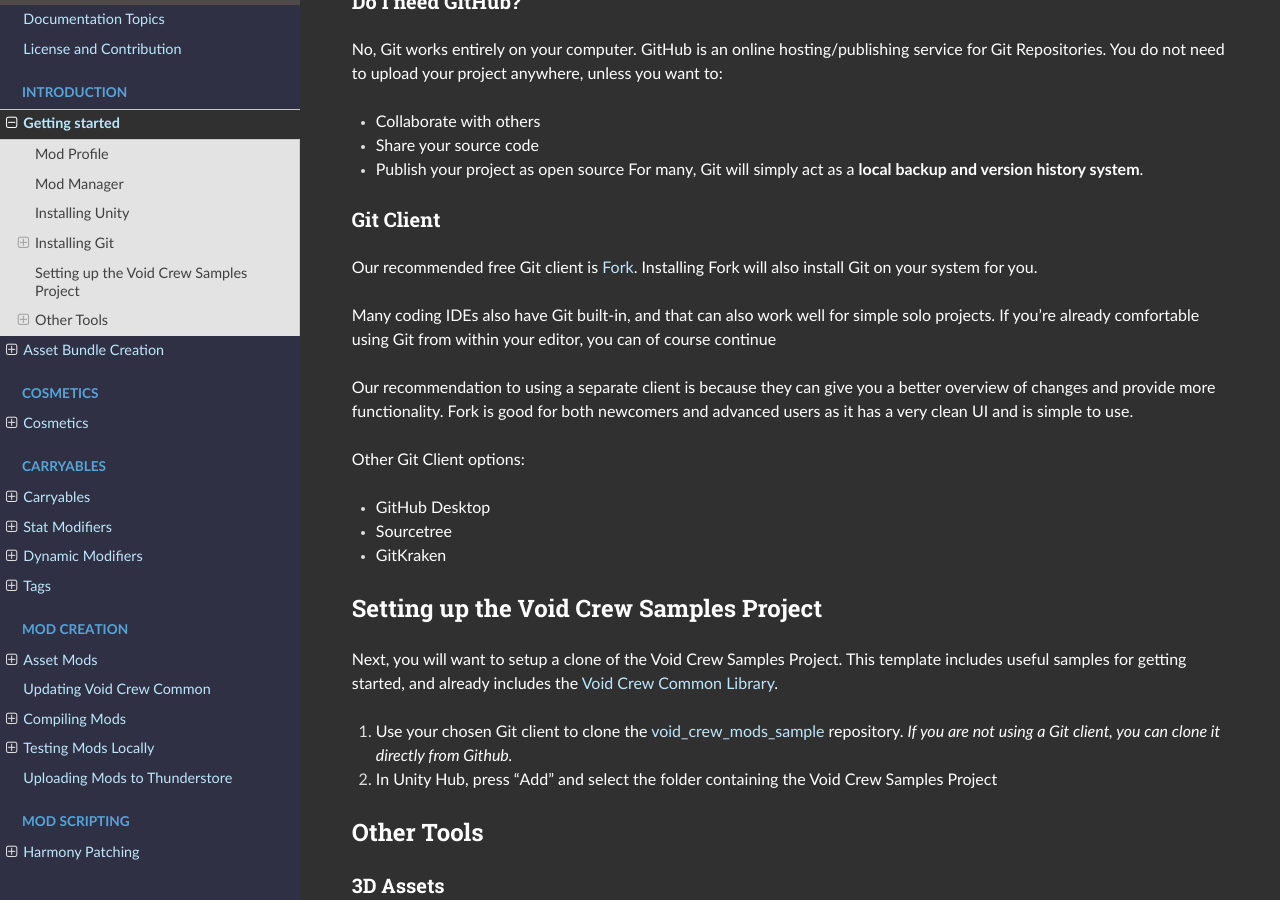
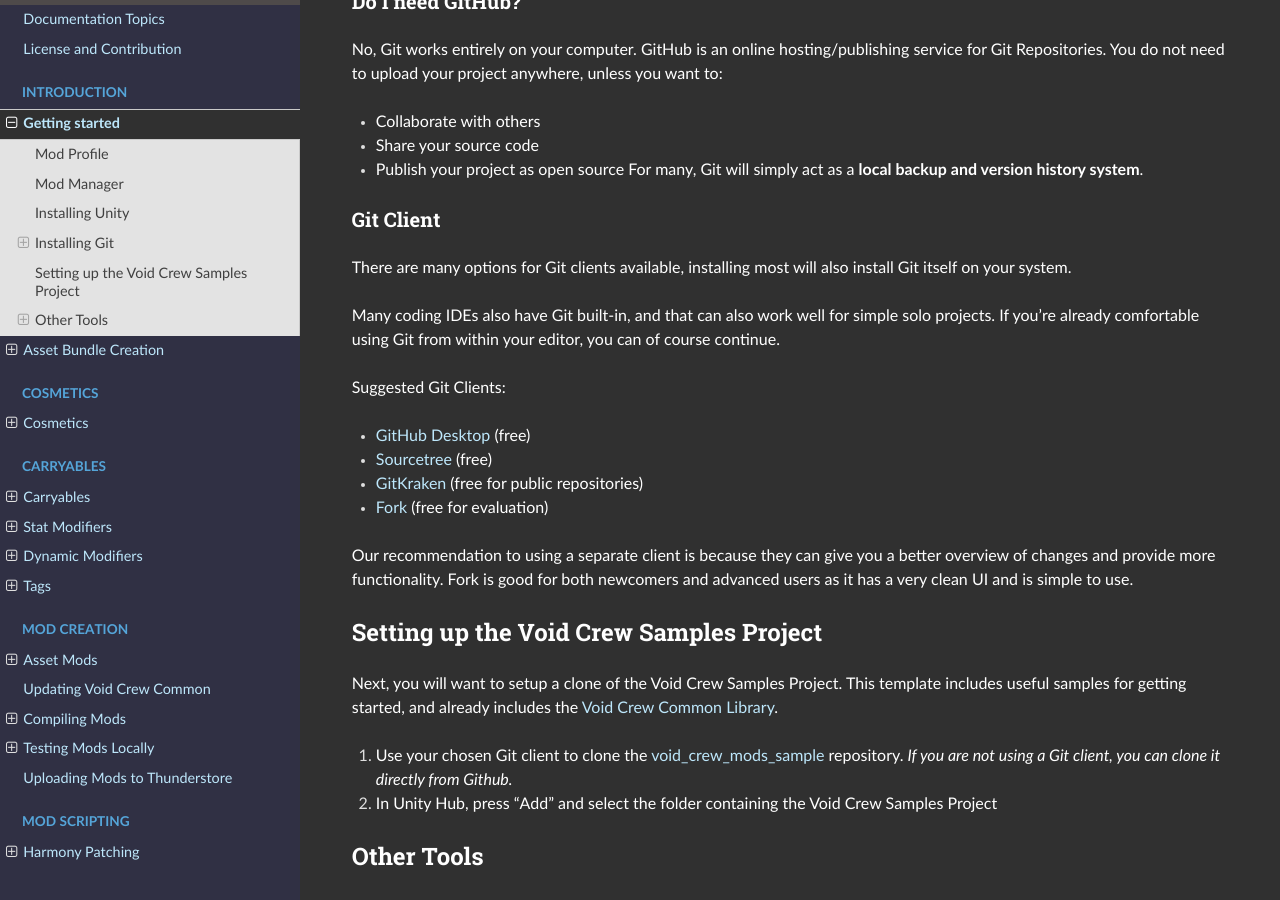
Before and after one commit to HutlihutGames/void_crew_modding_documentation, a Sphinx documentation site: the page built from Docs/GettingStarted/GettingStarted.md, in a window 1280 px wide and 900 px high, scrolled down 2054 px. Built offline with Sphinx 7.4.7 and the Read the Docs theme 3.1.0, drawn with Linux system fonts in a browser that asks for light colours.

Commit message:
Updated Git Client documentation info

```diff
--- a/Docs/GettingStarted/GettingStarted.md
+++ b/Docs/GettingStarted/GettingStarted.md
@@ -48,18 +48,19 @@ No, Git works entirely on your computer. GitHub is an online hosting/publishing
 For many, Git will simply act as a **local backup and version history system**.
 
 ### Git Client
-Our recommended free Git client is [Fork](https://git-fork.com/). Installing Fork will also install Git on your system for you.
+There are many options for Git clients available, installing most will also install Git itself on your system.
 
 Many coding IDEs also have Git built-in, and that can also work well for simple solo projects.
-If you're already comfortable using Git from within your editor, you can of course continue
+If you're already comfortable using Git from within your editor, you can of course continue.
+
+Suggested Git Clients:
+- [GitHub Desktop](https://desktop.github.com/download/) (free)
+- [Sourcetree](https://www.sourcetreeapp.com/) (free)
+- [GitKraken](https://www.gitkraken.com/) (free for public repositories)
+- [Fork](https://git-fork.com/) (free for evaluation)
 
 Our recommendation to using a separate client is because they can give you a better overview of changes and provide
 more functionality. Fork is good for both newcomers and advanced users as it has a very clean UI and is simple to use.
-
-Other Git Client options:
-- GitHub Desktop
-- Sourcetree
-- GitKraken
 
 ## Setting up the Void Crew Samples Project
 Next, you will want to setup a clone of the Void Crew Samples Project.
```
